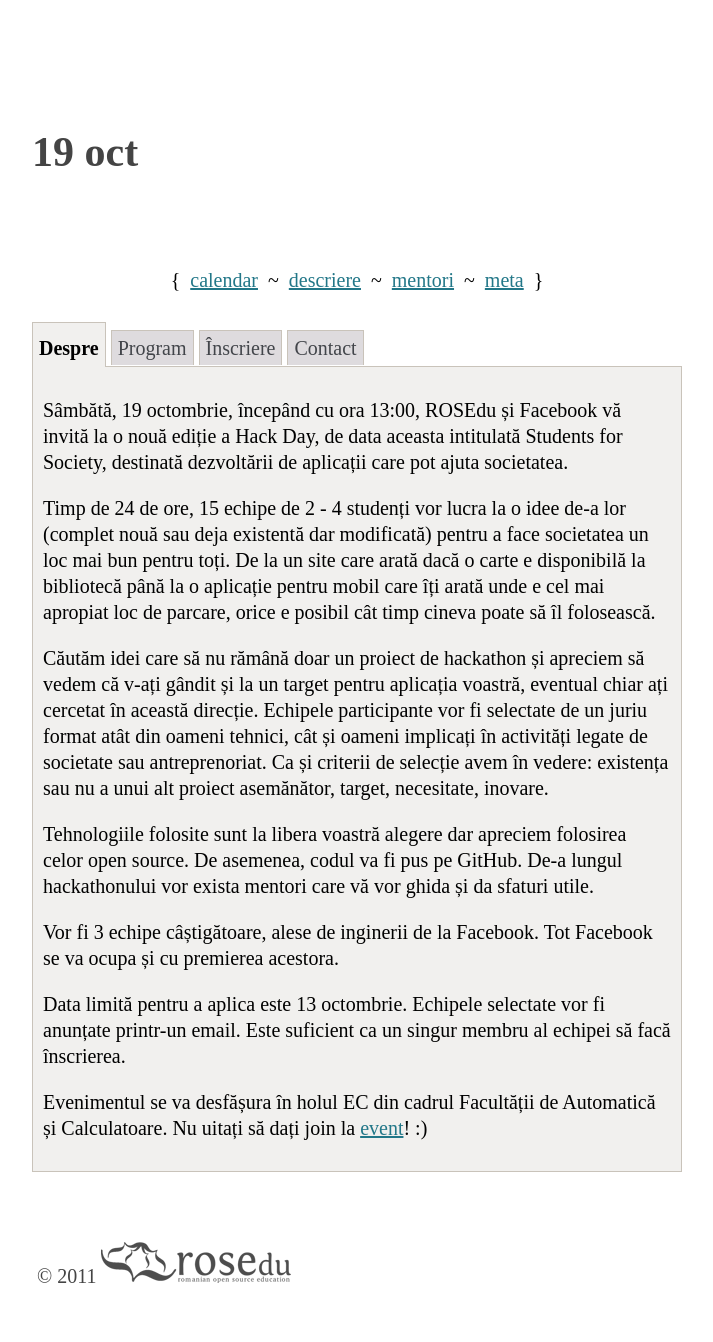
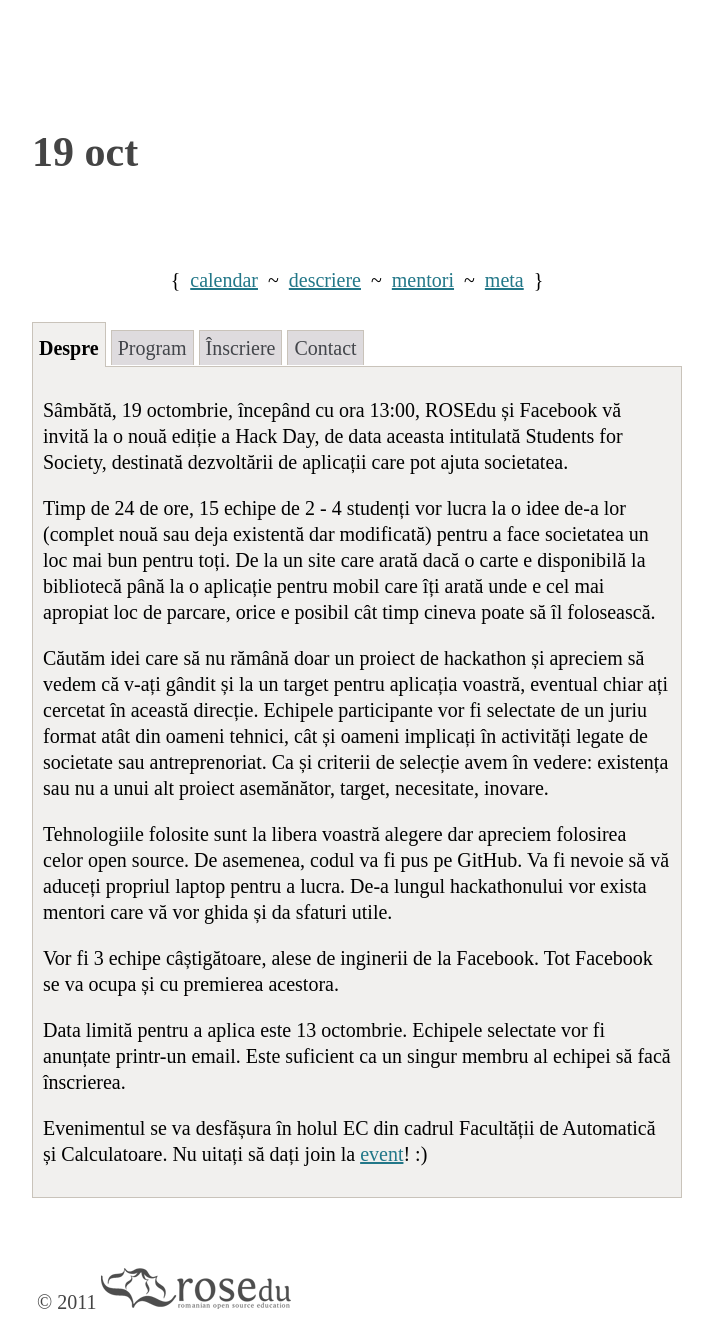
Before and after one commit to rosedu/hackday, a Jekyll site: the page built from _posts/2013-10-19-facebook.html, in a window 1280 px wide. Shown: the whole page, without its empty margins (283-996 px from the left). Built offline with Jekyll 4.4.1, drawn with Linux system fonts in a browser that asks for light colours; before the commit the page ends 1316 px from its top, so only the background shows below that.

Commit message:
Add even more information.
Signed-off-by: Valentina Manea <valentina.manea.m@gmail.com>

```diff
--- a/_posts/2013-10-19-facebook.html
+++ b/_posts/2013-10-19-facebook.html
@@ -24,8 +24,8 @@
 de societate sau antreprenoriat. Ca și criterii de selecție avem în vedere: existența sau nu a unui alt
 proiect asemănător, target, necesitate, inovare.</p>
 <p>Tehnologiile folosite sunt la libera voastră alegere dar apreciem folosirea celor open source.
-De asemenea, codul va fi pus pe GitHub. De-a lungul hackathonului vor exista mentori care vă vor ghida
-și da sfaturi utile.</p>
+De asemenea, codul va fi pus pe GitHub. Va fi nevoie să vă aduceți propriul laptop pentru a lucra.
+ De-a lungul hackathonului vor exista mentori care vă vor ghida și da sfaturi utile.</p>
 <p>Vor fi 3 echipe câștigătoare, alese de inginerii de la Facebook. Tot Facebook se va ocupa și cu premierea acestora.</p>
 <p>Data limită pentru a aplica este 13 octombrie. Echipele selectate vor fi anunțate printr-un email. Este suficient ca un singur membru al echipei să facă înscrierea.</p>
 <p>Evenimentul se va desfășura în holul EC din cadrul Facultății de Automatică
```
